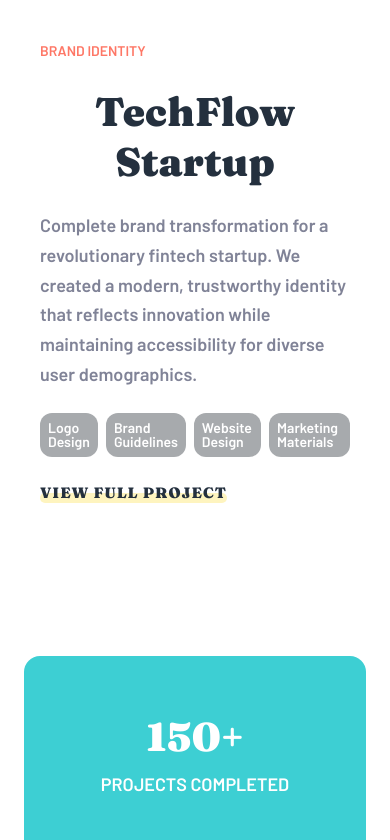
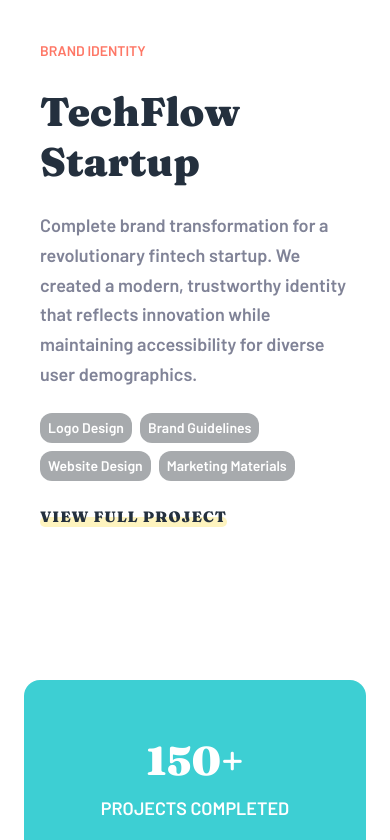
Before and after one commit to JakubM-I/agency-landing-page, a React (Vite) app: page /sunnyside/projects in a window 390 px wide. Shown: the part 1173-2013 px from the top of the page. Built offline with nearby package versions, Linux system fonts and the light colour scheme.

Commit message:
Set responsivnes for featured project component

```diff
--- a/src/features/projects/FeaturedProject/index.tsx
+++ b/src/features/projects/FeaturedProject/index.tsx
@@ -12,15 +12,15 @@ const FeaturedProject: React.FC<FeaturedProjectProps> = ({ items, images }) => {
 
             <div className="flex flex-wrap md:flex-nowrap p-4 w-[min(1200px,100%)] mx-auto gap-10">
                 <div className="flex-[1_1_55%] md:flex-[]0_0_50%]">
-                    <img src={images[featuredItem.section][featuredItem.img]} alt={featuredItem.title} />
+                    <img className="w-full" src={images[featuredItem.section][featuredItem.img]} alt={featuredItem.title} />
                 </div>
                 <div className="flex-[1_1_55%] md:flex-[]0_0_50%] h-full flex flex-col justify-start items-start gap-6">
                     <div className="text-preset-12 text-red-400 uppercase">{featuredItem.category}</div>
-                    <h2 className="grid-title text-center text-grey-950">{featuredItem.title}</h2>
+                    <h2 className="grid-title text-grey-950">{featuredItem.title}</h2>
                     <p className="text-preset-10 text-left text-grey-550">{featuredItem.description}</p>
-                    <ul className="flex gap-2 justify-start items-center">
+                    <ul className="flex flex-wrap gap-2 justify-start items-center">
                         {featuredItem.tags?.map((tag, index) => (
-                            <li key={index} className="text-preset-12 font-light leading-none text-white bg-grey-400 p-2 rounded-xl">{tag}</li>
+                            <li key={index} className="flex-[0_0_auto] text-preset-12 font-light leading-none text-white bg-grey-400 p-2 rounded-xl">{tag}</li>
                         ))}
                     </ul>
                     <NavLink to="" className="relative text-preset-8 uppercase text-grey-950 text-left z-[2] inline-block grid-link grid-link--yellow mt-auto mb-0">
```
